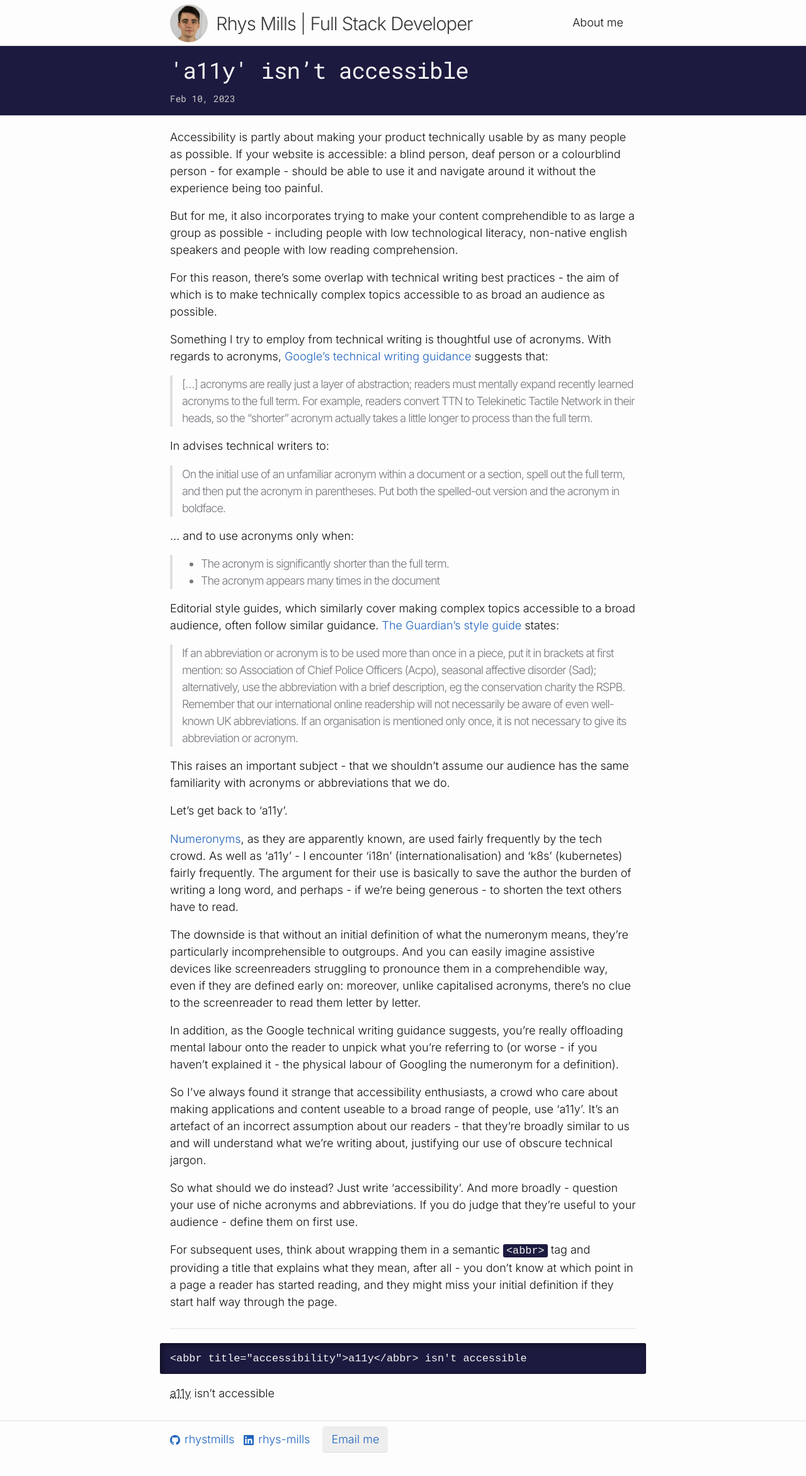
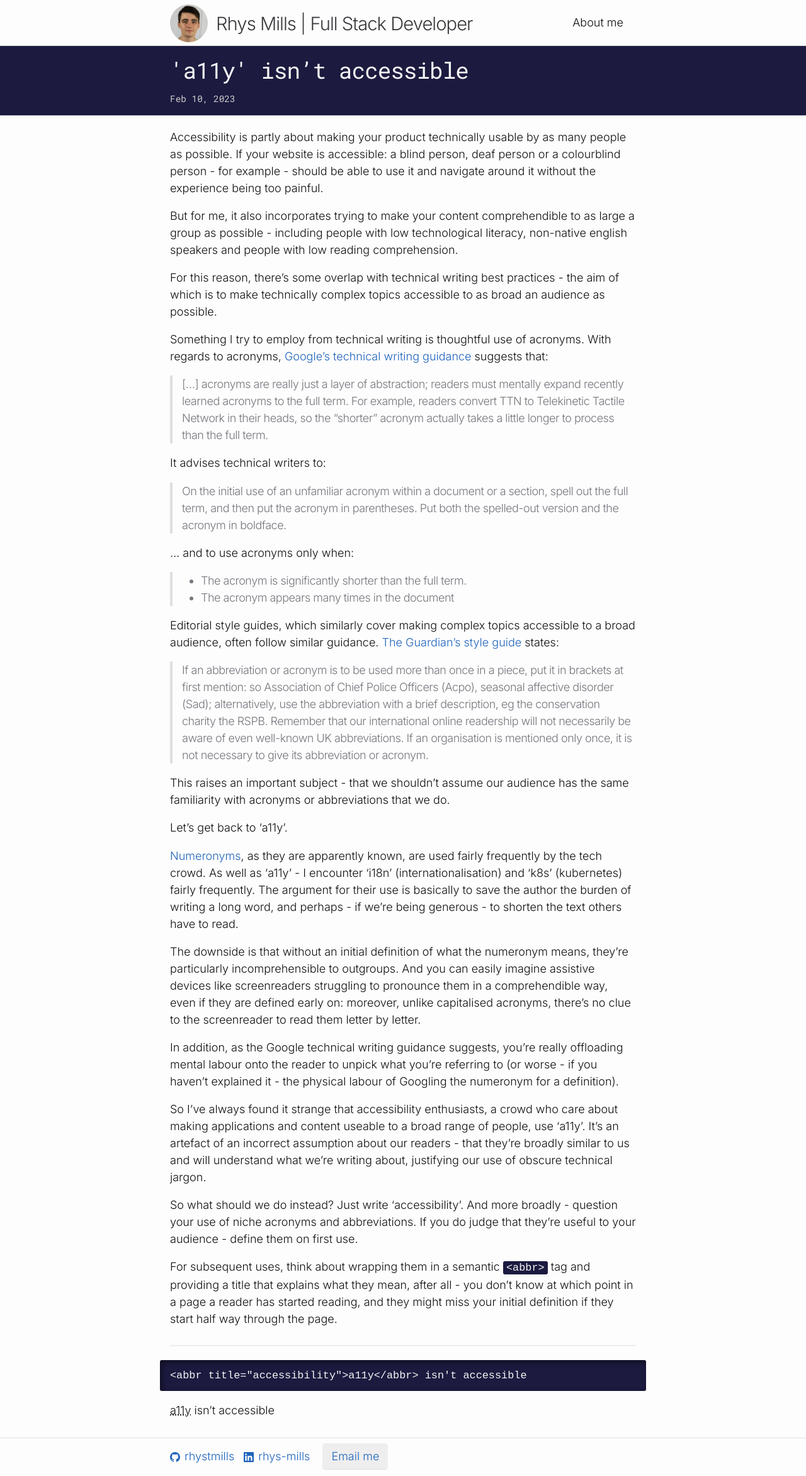
Before and after one commit to rhystmills/rhystmills.github.io, a Jekyll site: the page built from docs/_posts/2023-02-10-a11y-isnt-accessible.markdown, in a window 1280 px wide. Shown: the whole page at 63% size. Built offline with Jekyll 4.4.1, drawn with Linux system fonts in a browser that asks for light colours; before the commit the page ends 2316 px from its top, so only the background shows below that.

Commit message:
Typo + blockquote letter spacing increase

```diff
--- a/docs/_posts/2023-02-10-a11y-isnt-accessible.markdown
+++ b/docs/_posts/2023-02-10-a11y-isnt-accessible.markdown
@@ -16,7 +16,7 @@ Something I try to employ from technical writing is thoughtful use of acronyms.
 
 > [...] acronyms are really just a layer of abstraction; readers must mentally expand recently learned acronyms to the full term. For example, readers convert TTN to Telekinetic Tactile Network in their heads, so the "shorter" acronym actually takes a little longer to process than the full term.
 
-In advises technical writers to:
+It advises technical writers to:
 
 > On the initial use of an unfamiliar acronym within a document or a section, spell out the full term, and then put the acronym in parentheses. Put both the spelled-out version and the acronym in boldface.
 
--- a/docs/_sass/minima/_base.scss
+++ b/docs/_sass/minima/_base.scss
@@ -158,7 +158,7 @@ blockquote {
   color: $grey-color;
   border-left: 4px solid $grey-color-light;
   padding-left: $spacing-unit / 2;
-  letter-spacing: -1px;
+  letter-spacing: -0.5px;
 
   > :last-child {
     margin-bottom: 0;
```
